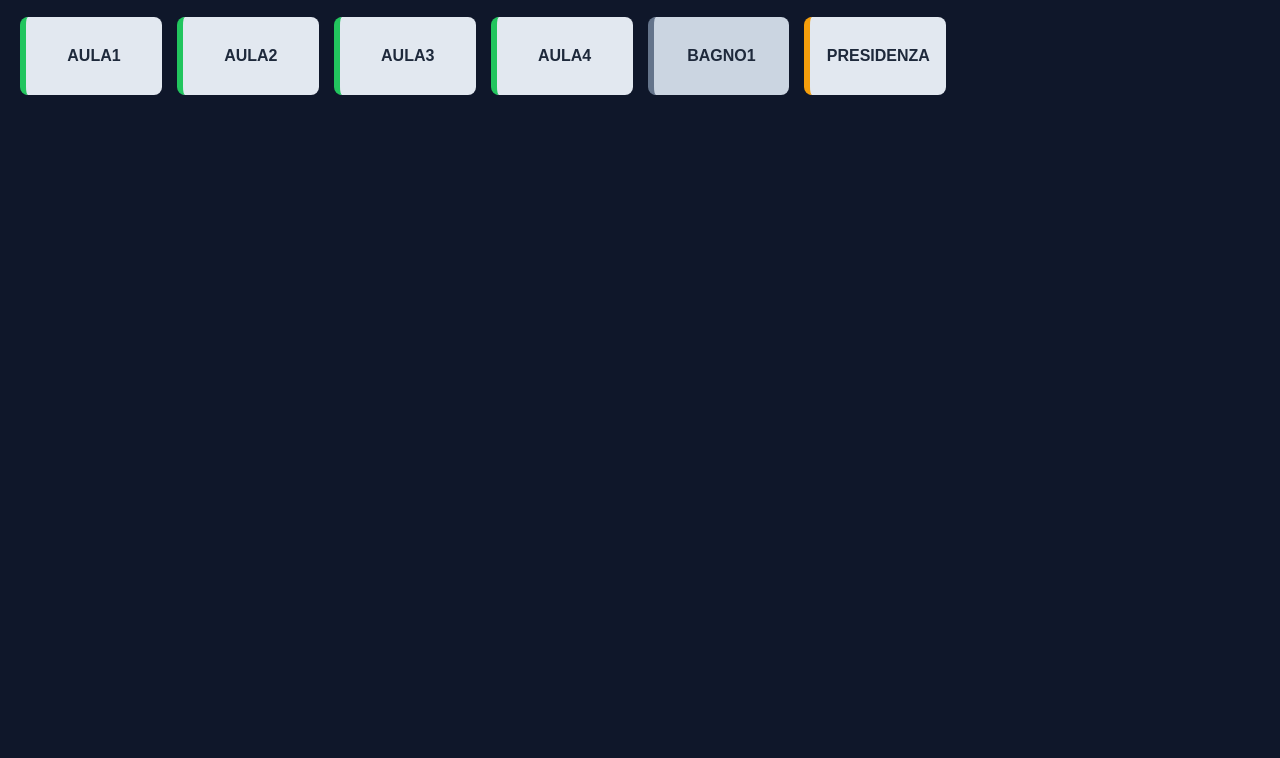
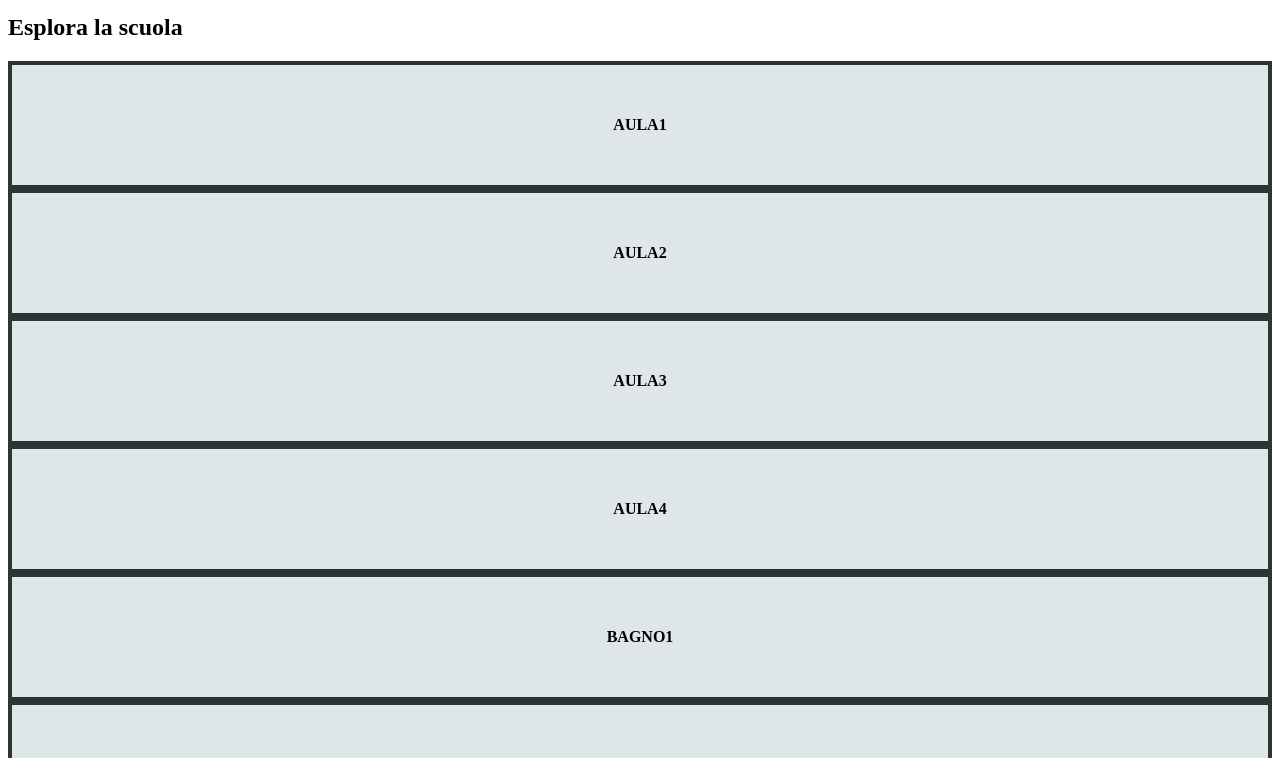
Before and after one commit to posidoniaterracina/escape-scool, a plain HTML site: page index.html in a window 1280 px wide. Shown: the part 105-863 px from the top of the page. Before the commit the page ends 800 px from the top, so only its background shows below. Drawn offline with Linux system fonts and the light colour scheme.

Commit message:
Update style.css

```diff
--- a/css/style.css
+++ b/css/style.css
@@ -1,77 +1,52 @@
-* {
-    margin: 0;
-    padding: 0;
-    box-sizing: border-box;
-    font-family: Arial, Helvetica, sans-serif;
+.school-container {
+    max-width: 900px;
+    margin: 40px auto;
+    display: flex;
+    flex-direction: column;
+    gap: 40px;
 }
 
-body {
-    background: #0f172a;
-    color: white;
-    min-height: 100vh;
+.row {
+    display: flex;
+    justify-content: space-between;
+    gap: 20px;
 }
 
-header {
-    padding: 15px;
-    background: #1e293b;
+.room {
+    flex: 1;
+    background: #dfe6e9;
+    border: 4px solid #2d3436;
+    height: 120px;
     display: flex;
-    justify-content: space-between;
     align-items: center;
-}
-
-h1 {
-    font-size: 20px;
-}
-
-main {
-    padding: 20px;
-}
-
-#floor-plan {
-    display: grid;
-    grid-template-columns: repeat(auto-fill, minmax(140px, 1fr));
-    gap: 15px;
-    margin-top: 20px;
-}
-
-/* Stanza base */
-.room {
-    background: #e2e8f0;
-    color: #1e293b;
-    border-radius: 8px;
-    padding: 30px 10px;
-    text-align: center;
+    justify-content: center;
     font-weight: bold;
     cursor: pointer;
     transition: 0.2s;
 }
 
 .room:hover {
-    transform: scale(1.05);
+    background: #b2bec3;
+    transform: scale(1.03);
 }
 
-/* Tipologie */
-.room.materia {
-    border-left: 6px solid #22c55e;
+.corridor {
+    height: 80px;
+    background: #636e72;
+    color: white;
+    display: flex;
+    align-items: center;
+    justify-content: center;
+    font-weight: bold;
 }
 
-.room.neutro {
-    border-left: 6px solid #64748b;
-    background: #cbd5e1;
-    cursor: default;
-}
+/* Mobile */
+@media (max-width: 768px) {
+    .row {
+        flex-direction: column;
+    }
 
-.room.speciale {
-    border-left: 6px solid #f59e0b;
-}
-
-/* Scroll mobile */
-@media (max-width: 600px) {
-    #floor-plan {
-        grid-template-columns: repeat(2, 1fr);
+    .room {
+        height: 100px;
     }
 }
-
-.hidden {
-    display: none;
-}
```
